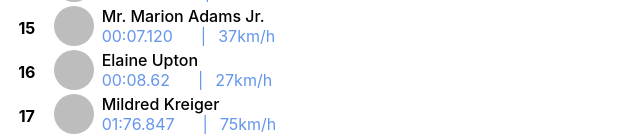
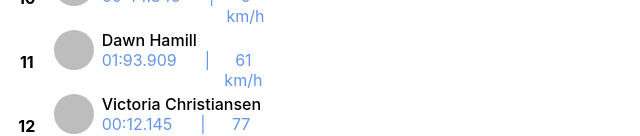
Before and after one commit to Sevser/bluesweaterstudio-test-assignment, a React (Create React App) app: page / in a window 1280 px wide. Shown: the part 610-746 px from the top of the page, without its empty margins (0-640 px from the left). Built offline with nearby package versions, Linux system fonts and the light colour scheme; some icons are missing.

Commit message:
fix formatting

```diff
--- a/src/components/User/User.tsx
+++ b/src/components/User/User.tsx
@@ -1,5 +1,5 @@
+import React from "react";
 import { Avatar } from "@mui/material";
-import React from "react";
 import { ReactComponent as Hemplet } from '../../assets/helmet.svg';
 import { Color } from "../../types/color";
 import { IUser } from "../../types/IUser";
@@ -19,7 +19,7 @@ const User = ({ user }: { user: IUser }) => (<div className="user">
                 {formatRaceTime(user.time)}
             </div>
             <div className="speed">
-                {user.speed}km/h
+                {user.speed} km/h
             </div>
         </div>
     </div>
--- a/src/utills/formatRaceTime.ts
+++ b/src/utills/formatRaceTime.ts
@@ -1,6 +1,6 @@
 export const formatRaceTime = (num: number): string => {
     const min = (Math.floor(num / 1000 / 60)).toString().padStart(2, '0');
     const sec = (Math.floor(num / 1000)).toString().padStart(2, '0');
-    const msec = Math.floor(num%1000);
+    const msec = Math.floor(num%1000).toString().padEnd(3, '0');
     return `${min}:${sec}.${msec}`;
 };
```
